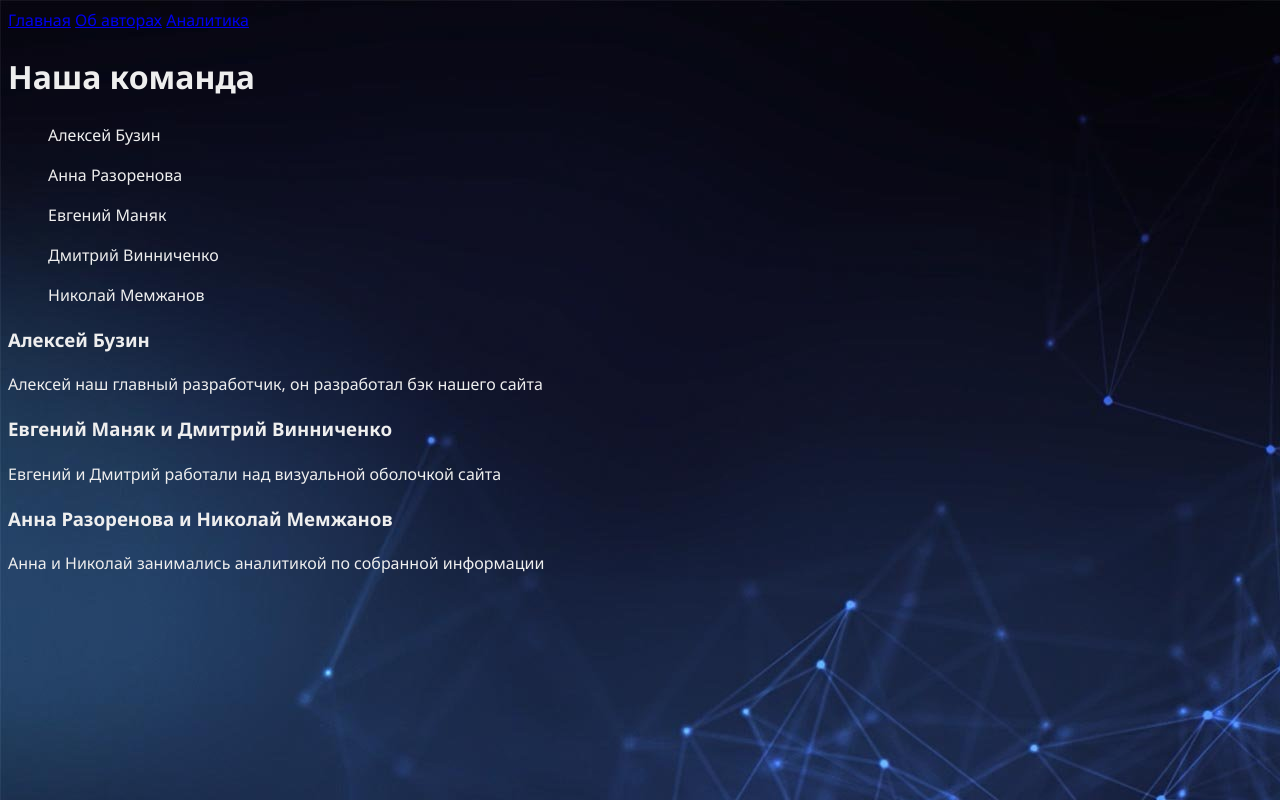
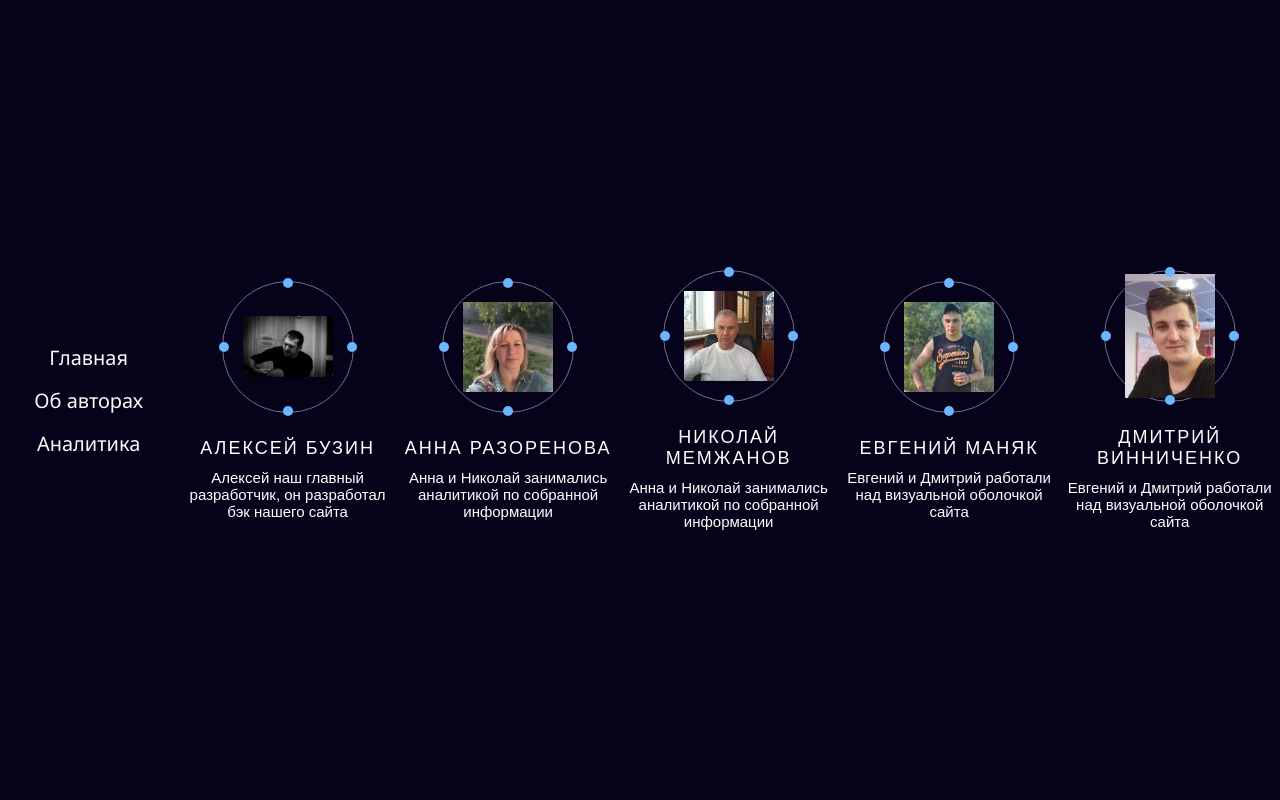
Before and after one commit to Yammazaki/Analytics, a Flask app: template Judgin/templates/about_us.html in a window 1280 px wide. Run offline with Flask 2, Linux system fonts and the light colour scheme; the template is opened without the code that fills it, so the values that code supplies are empty.

Commit message:
about us - part 1

```diff
--- a/Judgin/static/css/about.css
+++ b/Judgin/static/css/about.css
@@ -3,8 +3,100 @@
 body {
     font-family: 'Noto Sans', sans-serif;
     background-color: #f4f4f4;
-    color: #eee;
-    line-height: 1.5;
-    background: url(../images/bg.jpg);
+    display: flex;
+    justify-content: center;
+    align-items: center;
+    min-height: 100vh;
+    margin: 0;
+    padding: 0;
+    background: #05021a;
+}
 
+.nav {
+    text-align: center;
+    justify-content: center;
 }
+
+.nav-link {
+    display: inline-block;
+    padding: 8px 12px;
+    text-decoration: none;
+    color: #faf9f9;
+    font-size: 20px;
+}
+
+.nav-link:hover {
+    background-color: #1A0b2e;
+}
+
+.wrap {
+    display: flex;
+    justify-content: space-between;
+    align-items: center;
+    max-width: %;
+}
+
+.informBlock {
+    display: flex;
+    flex-direction: column;
+    align-items: center;
+    width: 30%;
+}
+
+.symbol {
+    border: 1px solid #716d8f;
+    border-radius: 50%;
+    width: 130px;
+    height: 130px;
+    display: flex;
+    justify-content: center;
+    align-items: center;
+}
+
+.symbol img {
+    max-width: 90px;
+}
+
+.point {
+    width: 10px;
+    height: 10px;
+    border-radius: 50%;
+    position: fixed;
+    background: #6bb5fb;
+}
+
+.point1 {
+    margin-top: -128px;
+}
+
+.point2 {
+    margin-top: 128px;
+}
+
+.point3 {
+    margin-left: -128px;
+}
+
+.point4 {
+    margin-left: 128px;
+}
+
+.informText {
+    text-align: center;
+    font-family: sans-serif;
+}
+
+.mainText {
+    text-transform: uppercase;
+    color: #fff;
+    letter-spacing: 2px;
+    font-size: 18px;
+    font-weight: lighter;
+    margin: 25px 0 10px 0;
+}
+
+.secondText {
+    color: #fff;
+    font-size: 15px;
+    margin: 0;
+}
--- a/Judgin/templates/about_us.html
+++ b/Judgin/templates/about_us.html
@@ -12,28 +12,79 @@
         <a class="nav-link" href="home.html">Главная</a>
         <a class="nav-link" href="about_us.html">Об авторах</a>
         <a class="nav-link" href="#">Аналитика</a>
-      </div>
-    <div class="title_we">
-        <h1>Наша команда</h1>
-        <div class="list_we">
-            <ul>Алексей Бузин</ul>
-            <ul>Анна Разоренова</ul>
-            <ul>Евгений Маняк</ul>
-            <ul>Дмитрий Винниченко</ul>
-            <ul>Николай Мемжанов</ul>
-        </div>
-        <div class="text_we">
-            <h3>Алексей Бузин</h3>
-            <p>Алексей наш главный разработчик, он разработал бэк нашего сайта</p>
-            <h3>Евгений Маняк и Дмитрий Винниченко</h3>
-            <p>Евгений и Дмитрий работали над визуальной оболочкой сайта</p>
-            <h3>Анна Разоренова и Николай Мемжанов</h3>
-            <p>Анна и Николай занимались аналитикой по собранной информации</p>
-        </div>
-        <div class="photo_we">
+    </div>
+    <div class="wrap">
 
+        <div class="informBlock">
+            <div class="symbol">
+                <img src="/Judgin/static/images/Alex.jpg" alt="">
+                <span class="point point1"></span>
+                <span class="point point2"></span>
+                <span class="point point3"></span>
+                <span class="point point4"></span>
+            </div>
+            <div class="informText">
+                <h5 class="mainText">Алексей Бузин</h5>
+                <p class="secondText">Алексей наш главный разработчик, он разработал бэк нашего сайта</p>
+            </div>
         </div>
 
+        <div class="informBlock">
+            <div class="symbol">
+                <img src="/Judgin/static/images/Anna.jpg" alt="">
+                <span class="point point1"></span>
+                <span class="point point2"></span>
+                <span class="point point3"></span>
+                <span class="point point4"></span>
+            </div>
+            <div class="informText">
+                <h5 class="mainText">Анна Разоренова</h5>
+                <p class="secondText">Анна и Николай занимались аналитикой по собранной информации</p>
+            </div>
+        </div>
+
+        <div class="informBlock">
+            <div class="symbol">
+                <img src="/Judgin/static/images/Nick.jpg" alt="">
+                <span class="point point1"></span>
+                <span class="point point2"></span>
+                <span class="point point3"></span>
+                <span class="point point4"></span>
+            </div>
+            <div class="informText">
+                <h5 class="mainText">Николай Мемжанов</h5>
+                <p class="secondText">Анна и Николай занимались аналитикой по собранной информации</p>
+            </div>
+        </div>
+
+        <div class="informBlock">
+            <div class="symbol">
+                <img src="/Judgin/static/images/Evgen.jpg" alt="">
+                <span class="point point1"></span>
+                <span class="point point2"></span>
+                <span class="point point3"></span>
+                <span class="point point4"></span>
+            </div>
+            <div class="informText">
+                <h5 class="mainText">Евгений Маняк</h5>
+                <p class="secondText">Евгений и Дмитрий работали над визуальной оболочкой сайта</p>
+            </div>
+        </div>
+
+        <div class="informBlock">
+            <div class="symbol">
+                <img src="/Judgin/static/images/Dmitry.jpg" alt="">
+                <span class="point point1"></span>
+                <span class="point point2"></span>
+                <span class="point point3"></span>
+                <span class="point point4"></span>
+            </div>
+            <div class="informText">
+                <h5 class="mainText">Дмитрий Винниченко</h5>
+                <p class="secondText">Евгений и Дмитрий работали над визуальной оболочкой сайта</p>
+            </div>
+        </div>
     </div>
+
 </body>
 </html>
```
Also changed, not shown: Judgin/static/images/Alex.jpg (added), Judgin/static/images/Anna.jpg (added), Judgin/static/images/Dmitry.jpg (added), Judgin/static/images/Evgen.jpg (added), Judgin/static/images/Nick.jpg (added).
